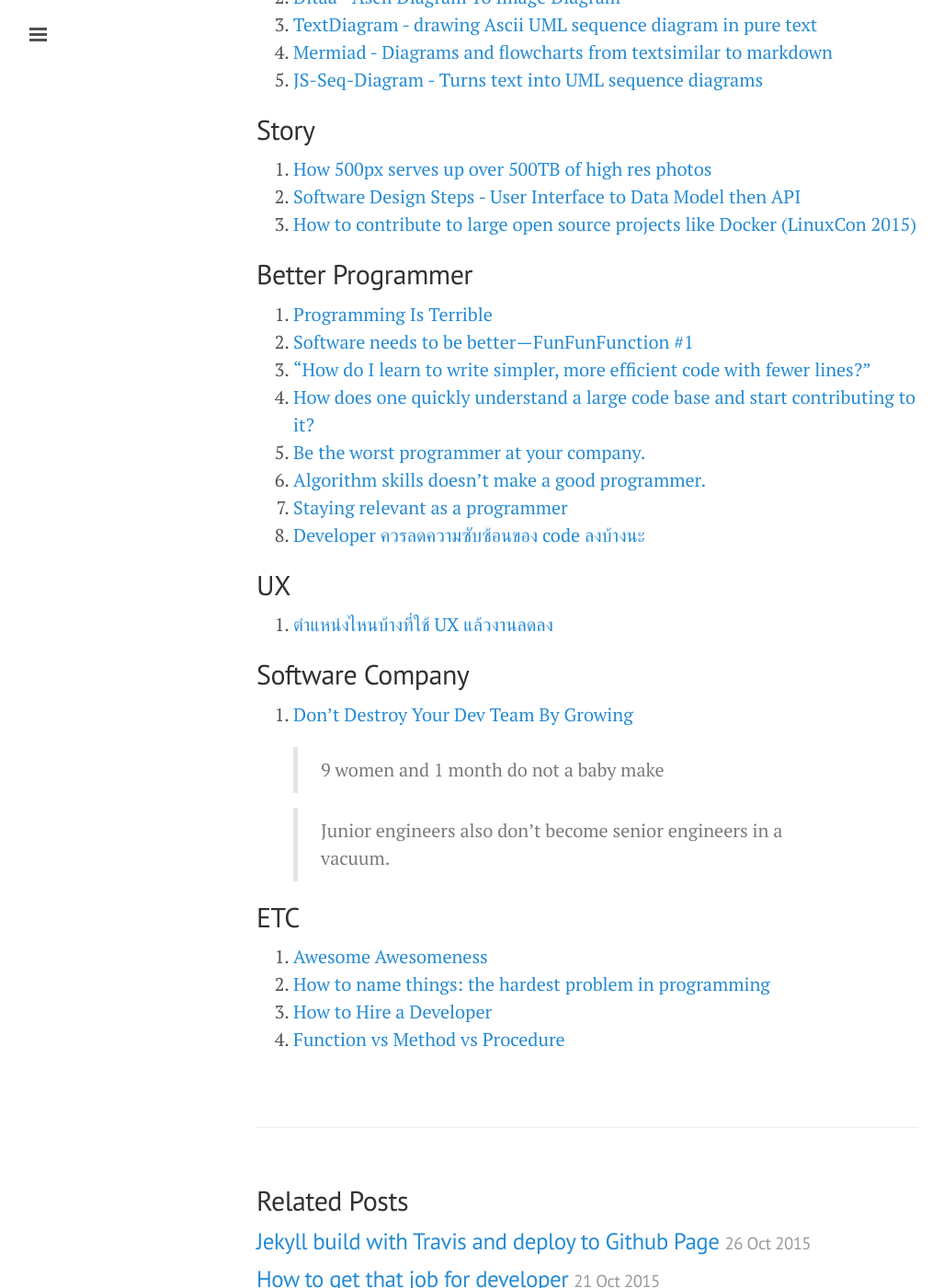
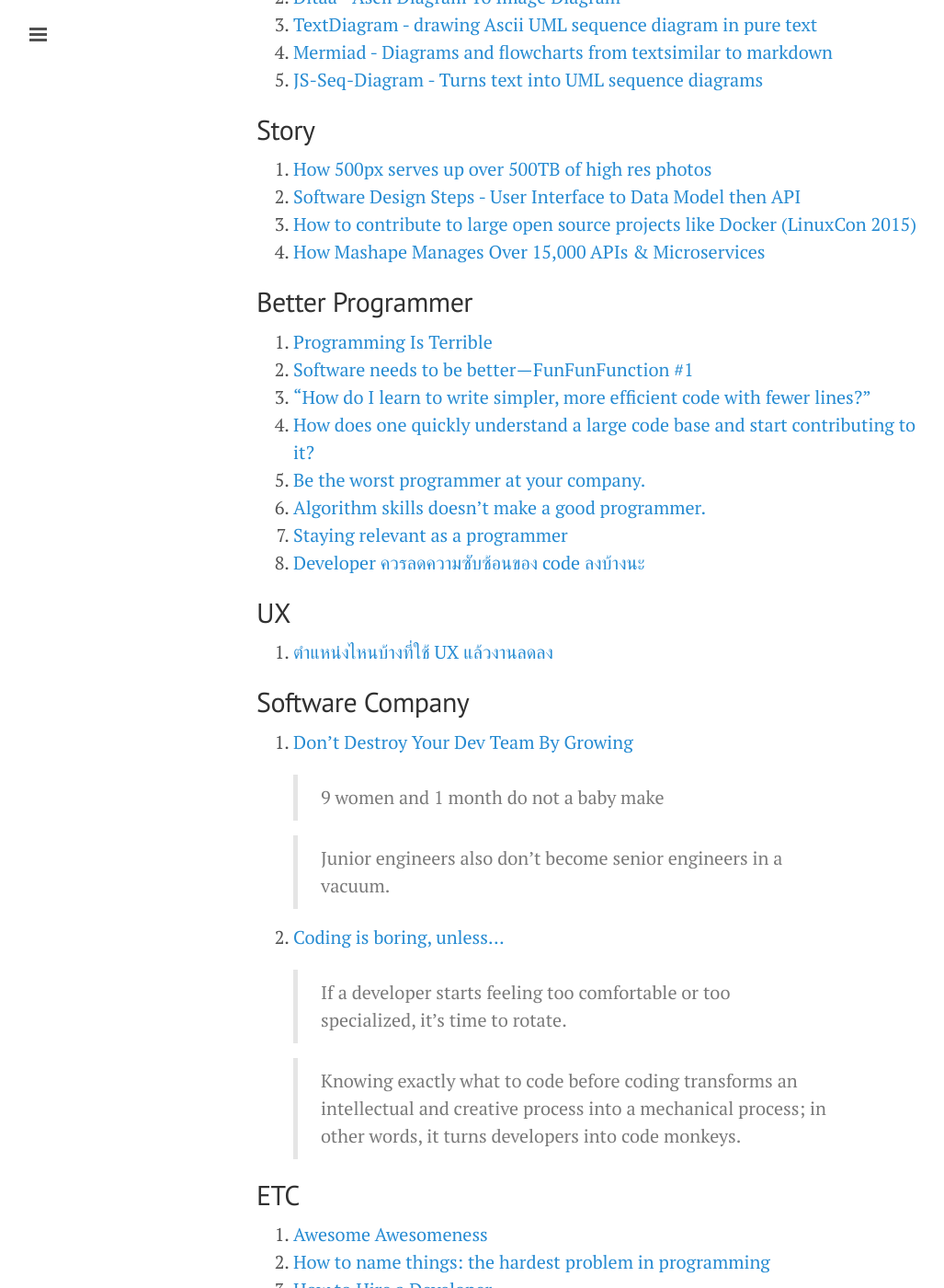
Before and after one commit to ibotdotout/ibotdotout.github.io, a Jekyll site: the page built from _posts/2015-06-24-coding.md, in a window 1280 px wide and 1400 px high, scrolled down 2229 px. Shown: the whole window at 92% size, without its empty margins (1-1028 px from the left). Built offline with Jekyll 4.4.1, drawn with Linux system fonts in a browser that asks for light colours; nearby versions of some CDN libraries; Markdown is read by kramdown in place of the engine named in the settings; some of the changed text lies outside the part shown.

Commit message:
update coding

```diff
--- a/_posts/2015-06-24-coding.md
+++ b/_posts/2015-06-24-coding.md
@@ -82,6 +82,7 @@ excerpt: All about coding resources and stroy about coding.
 1. [How 500px serves up over 500TB of high res photos](http://stackshare.io/500px/how-500px-serves-up-over-500tb-of-high-res-photos)
 2. [Software Design Steps - User Interface to Data Model then API](https://medium.com/product-craftsmanship/software-design-steps-b981173d4ef)
 3. [How to contribute to large open source projects like Docker (LinuxCon 2015)](http://www.slideshare.net/jpetazzo/how-to-contribute-to-large-open-source-projects-like-docker-linuxcon-2015)
+4. [How Mashape Manages Over 15,000 APIs & Microservices](http://stackshare.io/mashape/how-mashape-manages-over-15-000-apis-microservices)
 
 ## Better Programmer
 1. [Programming Is Terrible](http://pastebin.com/ed1pP9Ak)
@@ -104,8 +105,18 @@ excerpt: All about coding resources and stroy about coding.
 
     > Junior engineers also don’t become senior engineers in a vacuum.
 
+2. [Coding is boring, unless…](https://blog.enki.com/coding-is-boring-unless-4e496720d664)
+
+    > If a developer starts feeling too comfortable or too specialized,
+    > it’s time to rotate.
+
+    > Knowing exactly what to code before coding transforms an
+    > intellectual and creative process into a mechanical process;
+    > in other words, it turns developers into code monkeys.
+
 ## ETC
 1. [Awesome Awesomeness](https://github.com/bayandin/awesome-awesomeness)
 2. [How to name things: the hardest problem in programming](http://www.slideshare.net/pirhilton/how-to-name-things-the-hardest-problem-in-programming)
 3. [How to Hire a Developer](https://adamcod.es/2013/02/28/how-to-hire-a-developer.html)
 4. [Function vs Method vs Procedure](https://adamcod.es/2013/09/27/function-method-procedure.html)
+5. [Terrible Code or Cyber Terrorism - Which Will Kill You Faster](https://www.youtube.com/watch?v=SX0RuFpR2qU)
```
